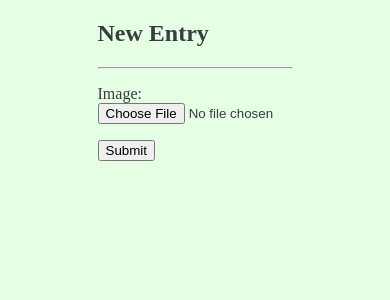
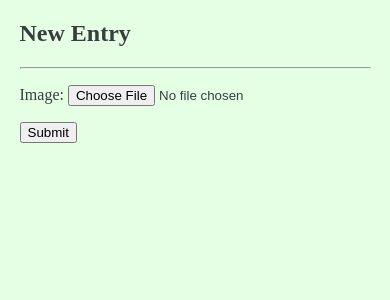
Before and after one commit to sadam-04/PhotoJournal, a Django app: page /archive in a window 390 px wide. Shown: the top 300 px of the page. Run offline with Django 5.2, Linux system fonts and the light colour scheme; the visitor is signed in with stand-in values (Sample User, id 1); data that the repository does not hold is empty.

Commit message:
widen content for mobile

```diff
--- a/journal/static/journal/archive.css
+++ b/journal/static/journal/archive.css
@@ -115,6 +115,12 @@
     /* box-shadow: 2px 2px 4px #000; */
 }
 
+@media (max-width: 993px) {
+    .content {
+        width: 90%;
+    }
+}
+
 /* .image-row .img-wrap {
     display: flex;
     align-items: center;
```
